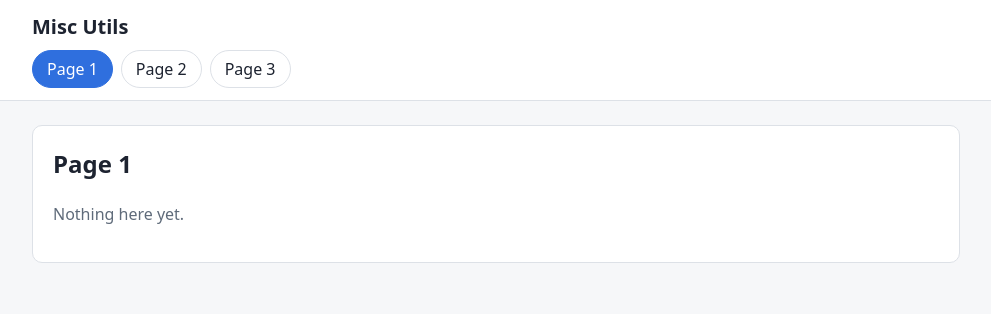
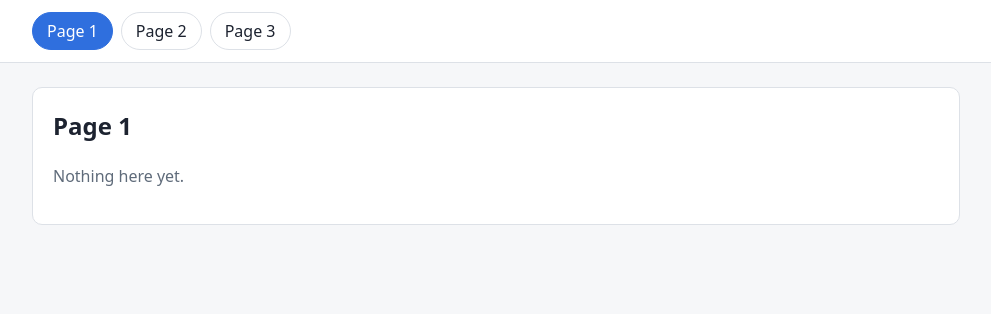
Before and after one commit to ppattara/misc_utils_webapp, a plain HTML site: page index.html in a window 1280 px wide. Shown: the whole page, without its empty margins (144-1135 px from the left). Drawn offline with Linux system fonts and the light colour scheme.

Commit message:
Minor change. Cosmetic details.

```diff
--- a/index.html
+++ b/index.html
@@ -3,7 +3,7 @@
 <head>
   <meta charset="utf-8">
   <meta name="viewport" content="width=device-width, initial-scale=1">
-  <title>Misc Utils</title>
+  <title></title>
   <style>
     /* ============================================================
        Shared styles
@@ -53,17 +53,11 @@
       border-bottom: 1px solid var(--border);
     }
 
-    .app-title {
-      margin: 0;
-      padding: 12px 0 8px;
-      font-size: 1.25rem;
-    }
-
     .tabs {
       display: flex;
       flex-wrap: wrap;
       gap: 8px;
-      padding-bottom: 12px;
+      padding: 12px 0;
     }
 
     .tabs a {
@@ -97,7 +91,10 @@
 
     .page:not(.is-active) { display: none !important; }
 
-    .page > h2 { margin-top: 0; }
+    .page > h1 {
+      margin: 0 0 20px;
+      font-size: 1.5rem;
+    }
 
     .placeholder { color: var(--muted); }
 
@@ -111,7 +108,6 @@
 <body>
   <header class="app-header">
     <div class="container">
-      <h1 class="app-title">Misc Utils</h1>
       <nav class="tabs" id="tabs" aria-label="Pages"></nav>
     </div>
   </header>
@@ -121,22 +117,22 @@
          Pages: each <section class="page"> below becomes one tab, in this order.
          To add a page, copy a section and give it:
            - a unique id (lowercase letters, digits, dashes); its link is index.html#/<id>
-           - a data-title (the tab label)
+           - a data-title (the tab label, also used as the browser tab title)
          The tab bar is built automatically. See SPEC.md for the full conventions.
          ========================================================== -->
 
     <section class="page" id="page-1" data-title="Page 1">
-      <h2>Page 1</h2>
+      <h1>Page 1</h1>
       <p class="placeholder">Nothing here yet.</p>
     </section>
 
     <section class="page" id="page-2" data-title="Page 2">
-      <h2>Page 2</h2>
+      <h1>Page 2</h1>
       <p class="placeholder">Nothing here yet.</p>
     </section>
 
     <section class="page" id="page-3" data-title="Page 3">
-      <h2>Page 3</h2>
+      <h1>Page 3</h1>
       <p class="placeholder">Nothing here yet.</p>
     </section>
   </main>
@@ -148,7 +144,6 @@
       if (pages.length === 0) return;
 
       const nav = document.getElementById('tabs');
-      const appTitle = document.title;
       const titleOf = (page) => page.dataset.title || page.id;
 
       const links = pages.map((page) => {
@@ -167,7 +162,7 @@
           if (i === active) link.setAttribute('aria-current', 'page');
           else link.removeAttribute('aria-current');
         });
-        document.title = titleOf(pages[active]) + ' · ' + appTitle;
+        document.title = titleOf(pages[active]);
       }
 
       window.addEventListener('hashchange', showPage);
```
Also changed, not shown: 2 other files.
